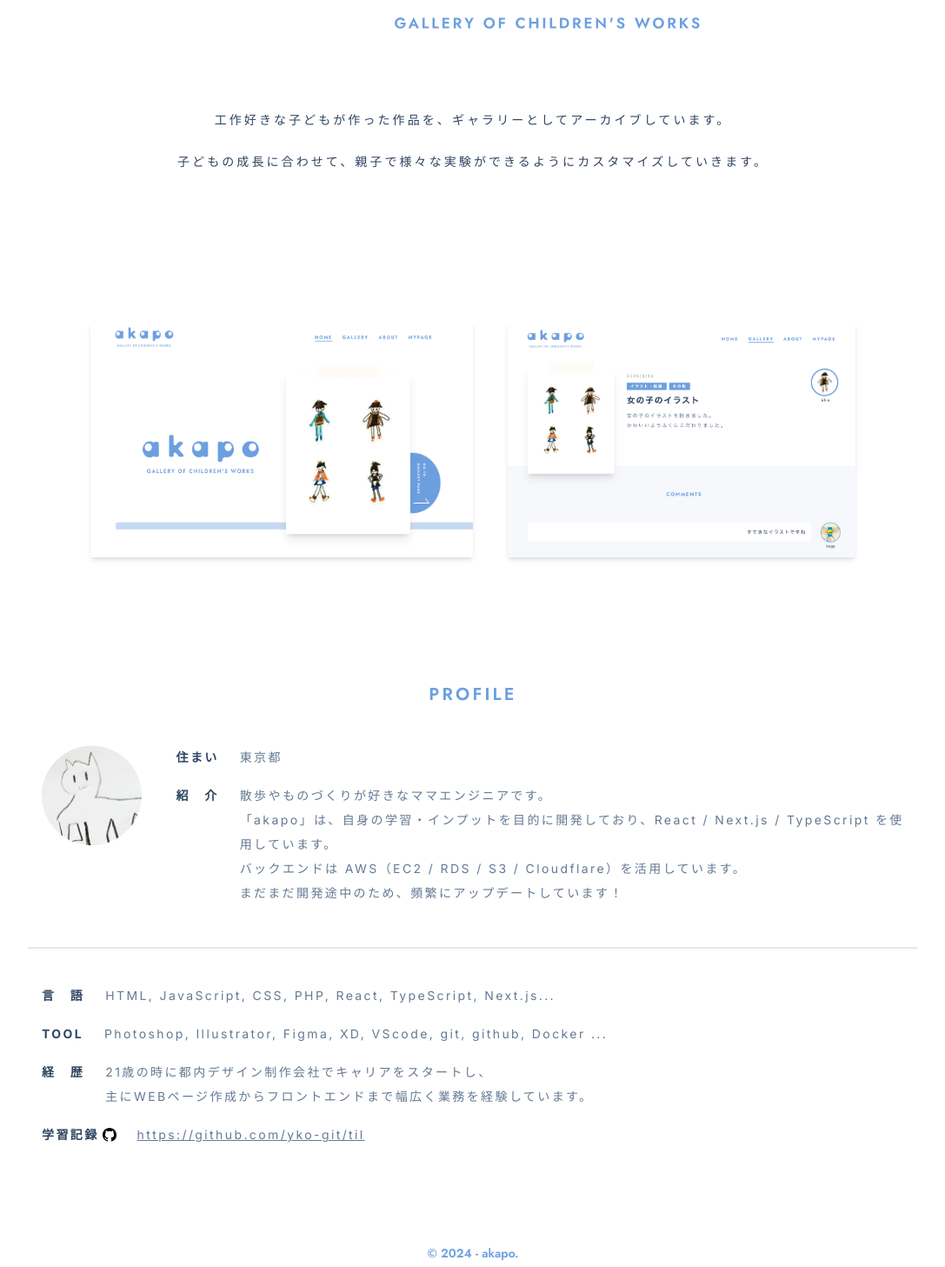
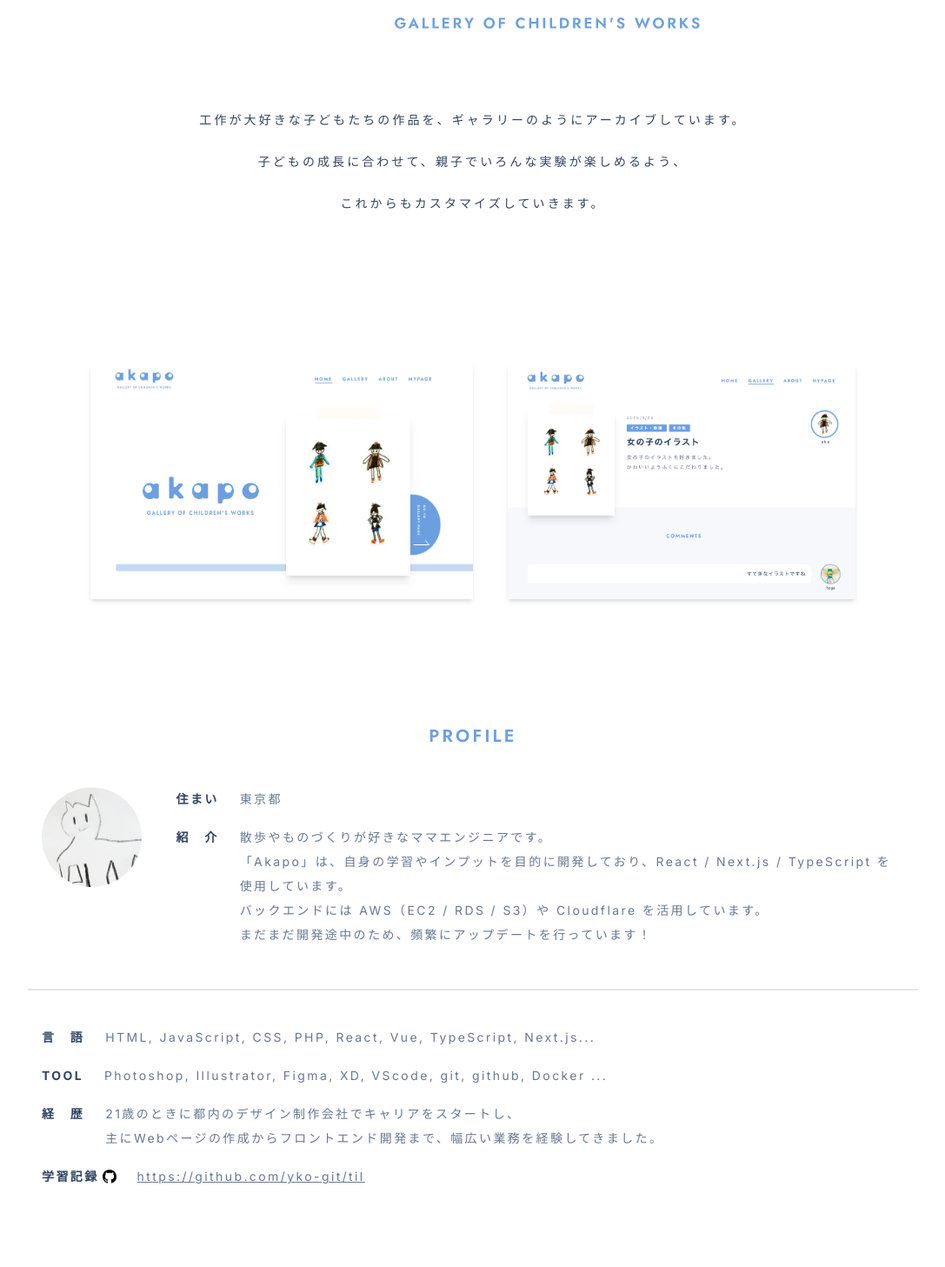
Before and after one commit to yko-git/akapo-app, a Next.js app in the folder front/: page /about in a window 1280 px wide. Shown: the part 413-1870 px from the top of the page at 87% size, without its empty margins (96-1183 px from the left). Built offline with nearby package versions, Linux system fonts and the light colour scheme.

Commit message:
aboutページの文言修正・swiper調整（develop）

```diff
--- a/front/app/about/page.tsx
+++ b/front/app/about/page.tsx
@@ -25,9 +25,11 @@ export default function About() {
           </div>
           <div className="md:pt-22 pt-20 md:text-sm text-xs md:leading-[3rem] leading-7 tracking-[.22em] md:text-center text-left　text-[#657994]">
             <p className="mb-6 md:mb-8">
-              工作好きな子どもが作った作品を、ギャラリーとしてアーカイブしています。
+              工作が大好きな子どもたちの作品を、ギャラリーのようにアーカイブしています。
               <br className="hidden md:block" />
-              子どもの成長に合わせて、親子で様々な実験ができるようにカスタマイズしていきます。
+              子どもの成長に合わせて、親子でいろんな実験が楽しめるよう、
+              <br />
+              これからもカスタマイズしていきます。
             </p>
           </div>
         </div>
@@ -78,13 +80,13 @@ export default function About() {
                   </span>
                   散歩やものづくりが好きなママエンジニアです。
                   <br />
-                  「akapo」は、自身の学習・インプットを目的に開発しており、React
+                  「Akapo」は、自身の学習やインプットを目的に開発しており、React
                   / Next.js / TypeScript を使用しています。
                   <br />
-                  バックエンドは AWS（EC2 / RDS / S3 /
-                  Cloudflare）を活用しています。
+                  バックエンドには AWS（EC2 / RDS / S3）や Cloudflare
+                  を活用しています。
                   <br />
-                  まだまだ開発途中のため、頻繁にアップデートしています！
+                  まだまだ開発途中のため、頻繁にアップデートを行っています！
                 </li>
               </ul>
             </div>
@@ -95,7 +97,7 @@ export default function About() {
                 <span className="font-bold whitespace-nowrap text-[#2F4561] md:inline block md:mr-6 mr-0">
                   言　語
                 </span>
-                HTML, JavaScript, CSS, PHP, React, TypeScript, Next.js...
+                HTML, JavaScript, CSS, PHP, React, Vue, TypeScript, Next.js...
               </li>
               <li className="md:flex">
                 <span className="font-bold whitespace-nowrap text-[#2F4561] md:inline block md:mr-6 mr-0">
@@ -108,9 +110,9 @@ export default function About() {
                 <span className="font-bold whitespace-nowrap text-[#2F4561] md:inline block md:mr-6 mr-0">
                   経　歴
                 </span>
-                21歳の時に都内デザイン制作会社でキャリアをスタートし、
+                21歳のときに都内のデザイン制作会社でキャリアをスタートし、
                 <br />
-                主にWEBページ作成からフロントエンドまで幅広く業務を経験しています。
+                主にWebページの作成からフロントエンド開発まで、幅広い業務を経験してきました。
               </li>
               <li className="md:flex">
                 <span className="font-bold whitespace-nowrap text-[#2F4561] md:inline-flex items-center block md:mr-6 mr-0">
--- a/front/components/posts/articleMain/index.tsx
+++ b/front/components/posts/articleMain/index.tsx
@@ -60,7 +60,7 @@ export default function ArticleMain() {
                 disableOnInteraction: false,
               }}
               onSlideChange={(swiper) => {
-                const newDelay = swiper.activeIndex === 0 ? 5000 : 3000;
+                const newDelay = swiper.activeIndex === 0 ? 7000 : 3000;
                 if (
                   swiper.params.autoplay &&
                   typeof swiper.params.autoplay !== "boolean"
```
